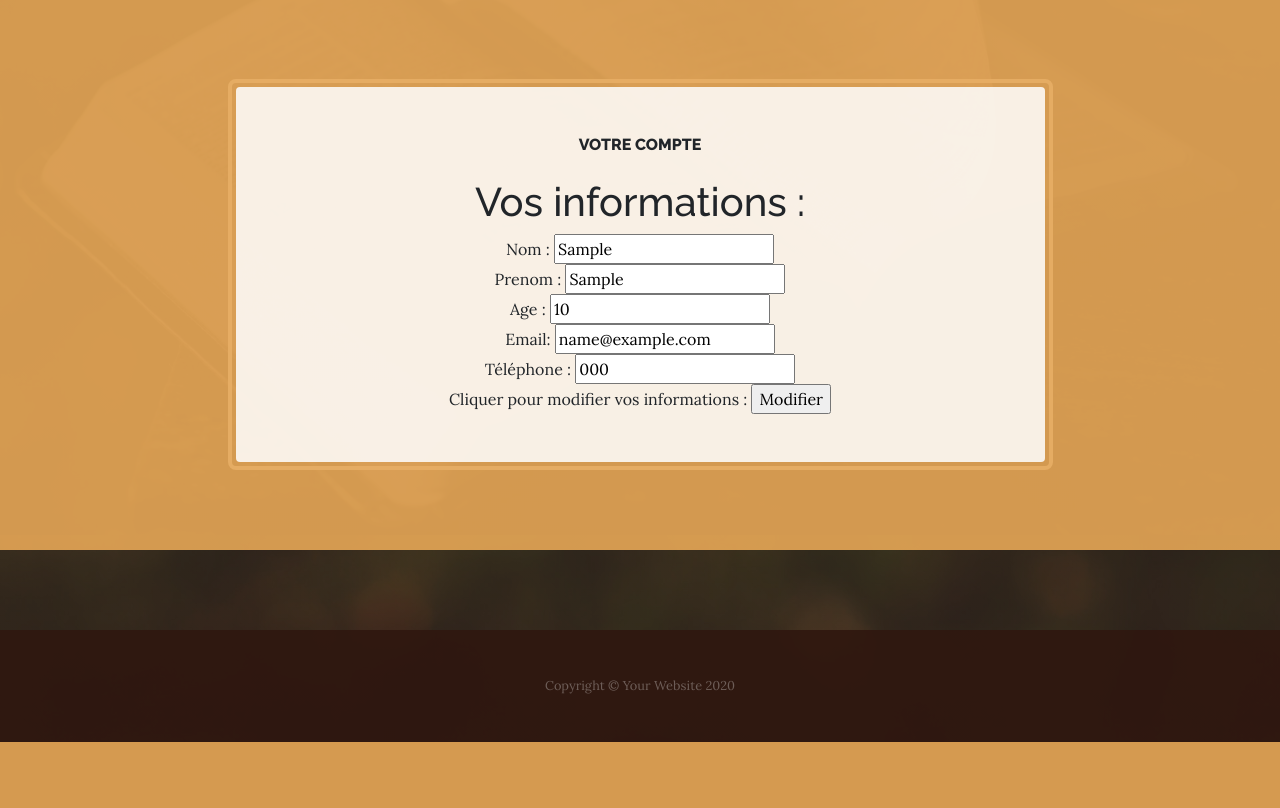
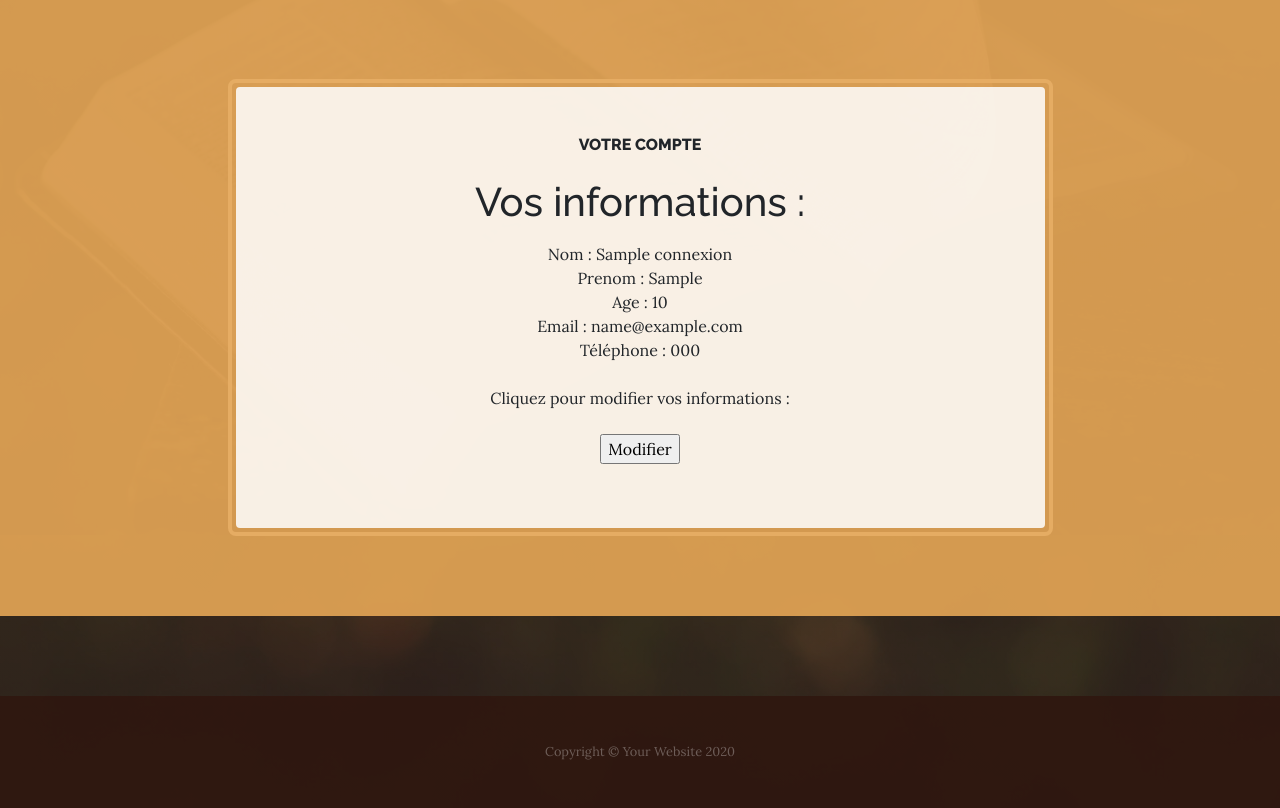
Before and after one commit to ErdalKARAER/ProjetLibrairieEnLigne, a PHP site: page /vue/espace_membre.php in a window 1280 px wide. Shown: the part 441-1249 px from the top of the page. Before the commit the page ends 1183 px from the top, so only its background shows below. Run offline with PHP 8.4, Linux system fonts and the light colour scheme; the visitor is signed in with stand-in values (Sample User, id 1); tables that the repository leaves empty or names only in its code hold one stand-in row (values such as "Sample post").

Commit message:
espace membre

```diff
--- a/css/business-casual.css
+++ b/css/business-casual.css
@@ -263,3 +263,8 @@ p {
 label{
 width: 150px;
 }
+
+.espace_membre{
+  display: block;
+  margin-right: auto;
+}
--- a/vue/espace_membre.php
+++ b/vue/espace_membre.php
@@ -41,7 +41,7 @@
             <h2 class="section-heading mb-4">
               <span class="section-heading-upper">Votre compte</span>
             </h2>
-            <div class="form_inscription">
+            <div class="espace_membre">
             <h1>Vos informations : </h1>
               <?php
               session_start();
@@ -51,22 +51,25 @@
               $res = $req->fetchall();
               foreach($res as $valeur){
               ?>
-              <form action="traitement_modifier.php" method="post">
-              <input hidden  name="id" value=<?php echo $valeur['id']?>>
+              <p>
+                  <p hidden><?php echo $valeur['id']?></p hidden>
                   Nom :
-                  <input type="text" name="nom" value=<?php echo $valeur['nom']?>><br>
+                  <?php echo $valeur['nom']?><br>
                   Prenom :
-                  <input type="text" name="prenom" value=<?php echo $valeur['prenom']?>><br>
+                  <?php echo $valeur['prenom']?><br>
                   Age :
-                  <input type="text" name="age" value=<?php echo $valeur['age']?>><br>
-                  Email:
-                  <input type="text" name="email" value=<?php echo $valeur['email']?>><br>
+                  <?php echo $valeur['age']?><br>
+                  Email :
+                  <?php echo $valeur['email']?><br>
                   Téléphone :
-                  <input type="text" name="pays" value=<?php echo $valeur['tel'] ?>><br>
-                  Cliquer pour modifier vos informations :
-                  <input type="submit" name="Modifier" value="Modifier"/><br>
+                  <?php echo $valeur['tel']?><br>
+                  <br>
+                  Cliquez pour modifier vos informations :
+                  <form action="../Vues/form_connexion.php"><br>
+                  <input type="submit" value="Modifier"/>
+                  </form>
               <?php }?>
-              </form>
+            </p>
             </div>
           </div>
         </div>
```
